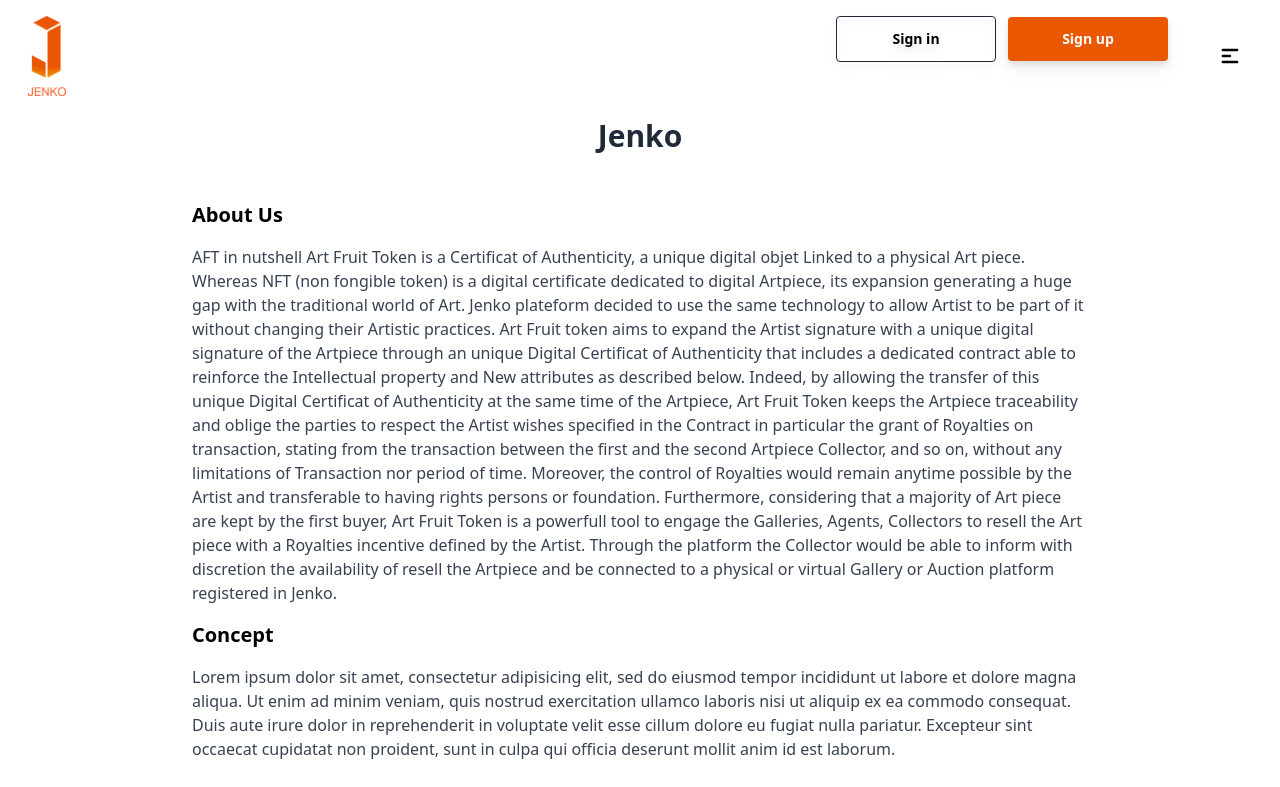
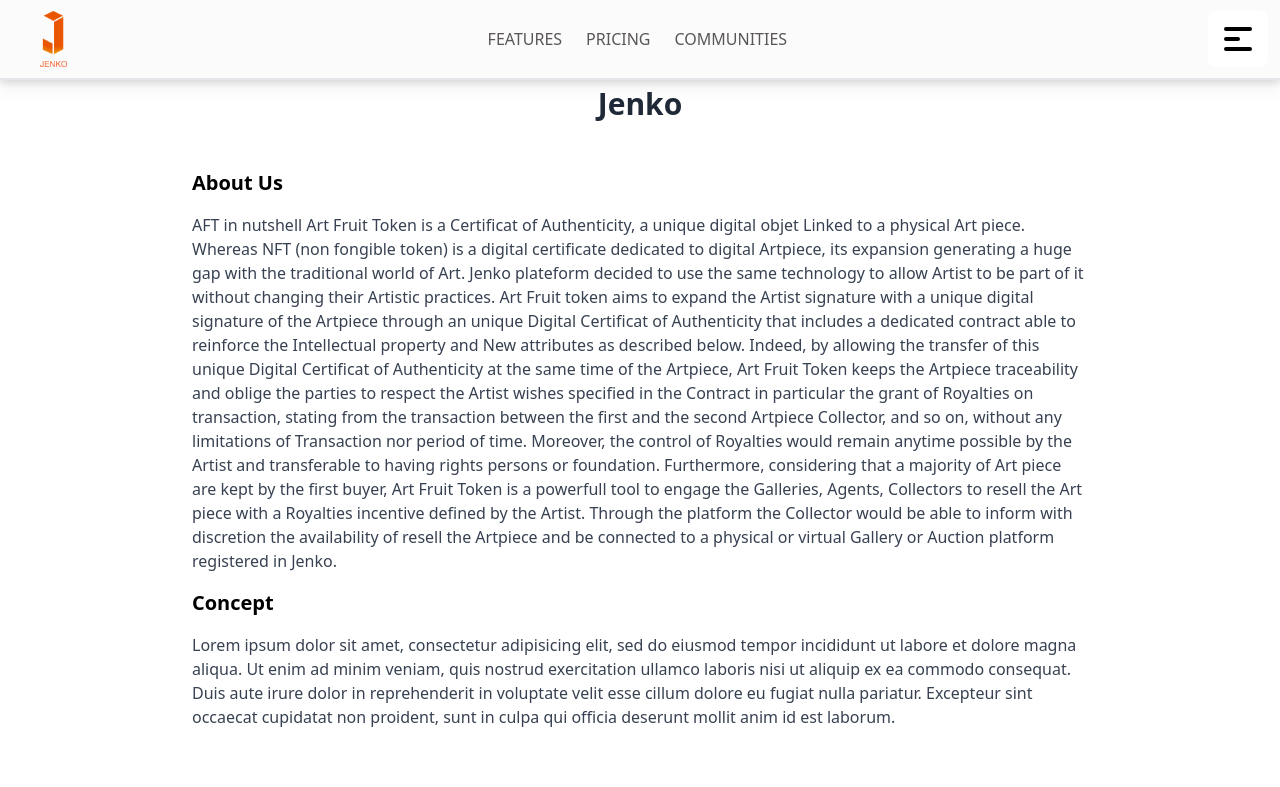
Before and after one commit to ivanZhuravlov/ntf-projj, a Vue app in the folder front/: page /about in a window 1280 px wide. Shown: the top 787 px of the page. Built offline with nearby package versions, Linux system fonts and the light colour scheme.

Commit message:
add  header

```diff
--- a/front/src/components/Header.vue
+++ b/front/src/components/Header.vue
@@ -1,10 +1,23 @@
 <template>
-  <header class="w-full flex justify-between p-4 md:py-8 xs:justify-between no-print">
-    <a href="/" class="inline-flex ml-3 text-black-800 text-2xl md:text-3xl font-bold gap-2.5" aria-label="logo">
-      <img class="w-auto h-20" src="../assets/logo.png">
+  <header class="w-full flex justify-between place-items-center h-20 border-b-2 bg-headerWhite filter drop-shadow-lg md:py-8 xs:justify-between no-print">
+    <a href="/" class="inline-flex " aria-label="logo">
+      <img class="w-auto h-14 ml-10" src="../assets/logo.png">
     </a>
 
-    <div class="flex gap-10 xs:gap-0 ">
+    <div class="justify-between flex p-4 space-x-6 text-darkGray">
+      <router-link to="/features" class="font-medium text-base uppercase hover:text-gray-900">Features</router-link>
+      <router-link to="/pricing" class="font-medium text-base uppercase hover:text-gray-900">Pricing</router-link>
+      <router-link to="/community" class="font-medium text-base uppercase hover:text-gray-900">Communities</router-link>
+    </div>
+     <div>
+     <button type="button" class="mr-3 bg-white text-black active:text-gray-700 text-sm md:text-base font-semibold rounded-lg gap-2 px-2.5 py-2 hover:transition ease-out duration-200 transform hover:scale-110">
+        <svg xmlns="http://www.w3.org/2000/svg" class="h-10 w-10" viewBox="0 0 20 20" fill="currentColor">
+          <path fill-rule="evenodd" d="M3 5a1 1 0 011-1h12a1 1 0 110 2H4a1 1 0 01-1-1zM3 10a1 1 0 011-1h6a1 1 0 110 2H4a1 1 0 01-1-1zM3 15a1 1 0 011-1h12a1 1 0 110 2H4a1 1 0 01-1-1z" clip-rule="evenodd" />
+        </svg>
+      </button>
+    </div>
+
+    <!-- <div class="flex gap-10 xs:gap-0 ">
       <div v-if='!$store.getters.token' class="items-center xs:hidden gap-2.5">
         <router-link to="/login" class="filter drop-shadow-lg inline-block text-black active:text-black text-sm md:text-base font-semibold text-center rounded border border-gray-800 px-4 py-3 mr-2 w-40 hover:text-gray-700 hover:transition ease-in-out transform hover:scale-105">Sign in</router-link>
         <router-link to="/register" class=" filter drop-shadow-lg inline-block bg-orange text-white text-sm md:text-base font-semibold text-center rounded px-8 py-3 ml-1 w-40 hover:transition ease-out transform hover:scale-105 hover:bg-gray-700">Sign up</router-link>
@@ -45,7 +58,7 @@
           Logout
         </button>
       </div>
-    </div>
+    </div> -->
   </header>
 </template>
 
--- a/front/tailwind.config.js
+++ b/front/tailwind.config.js
@@ -33,6 +33,10 @@
       pink: colors.pink,
       dark: '#363D4B',
       orange: '#EA5701',
+      headerWhite: '#FBFBFB',
+      darkGray: '#5A5656',
+
+
     },
     spacing: {
       px: '1px',
```
